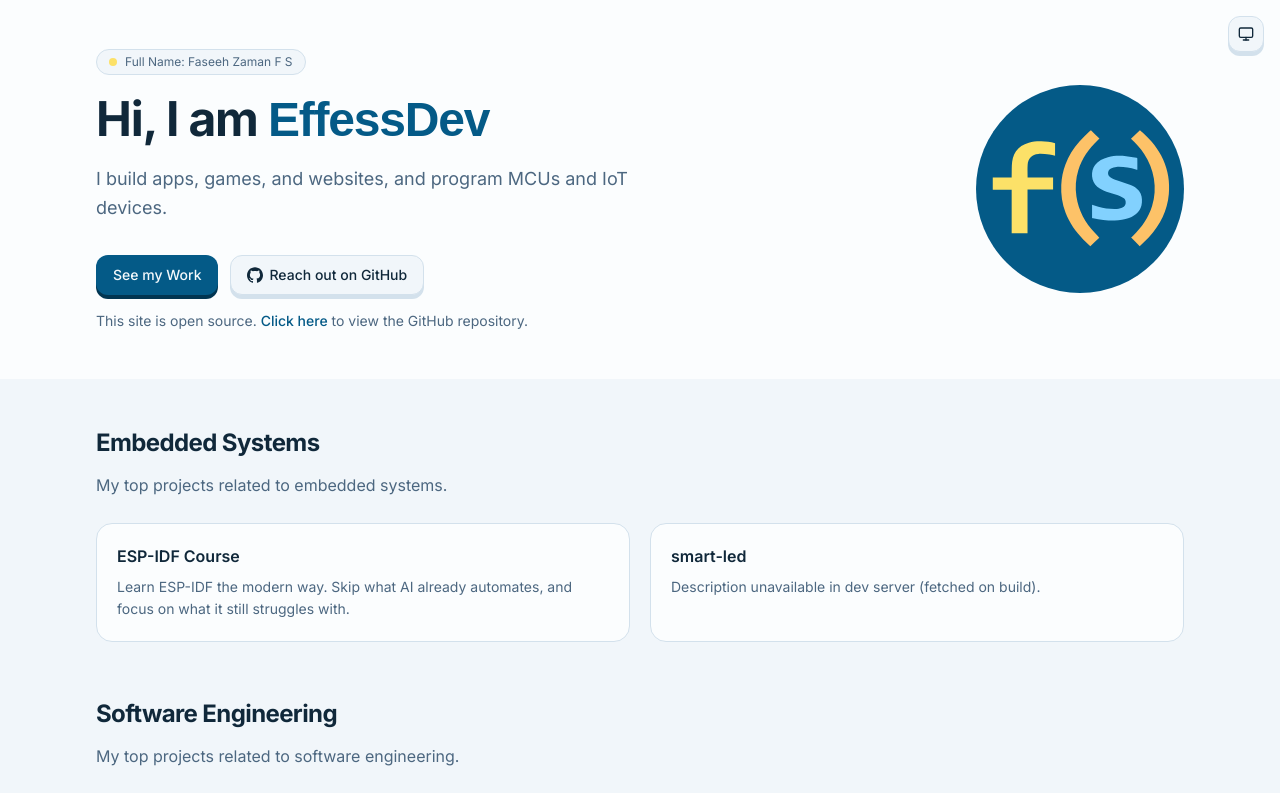
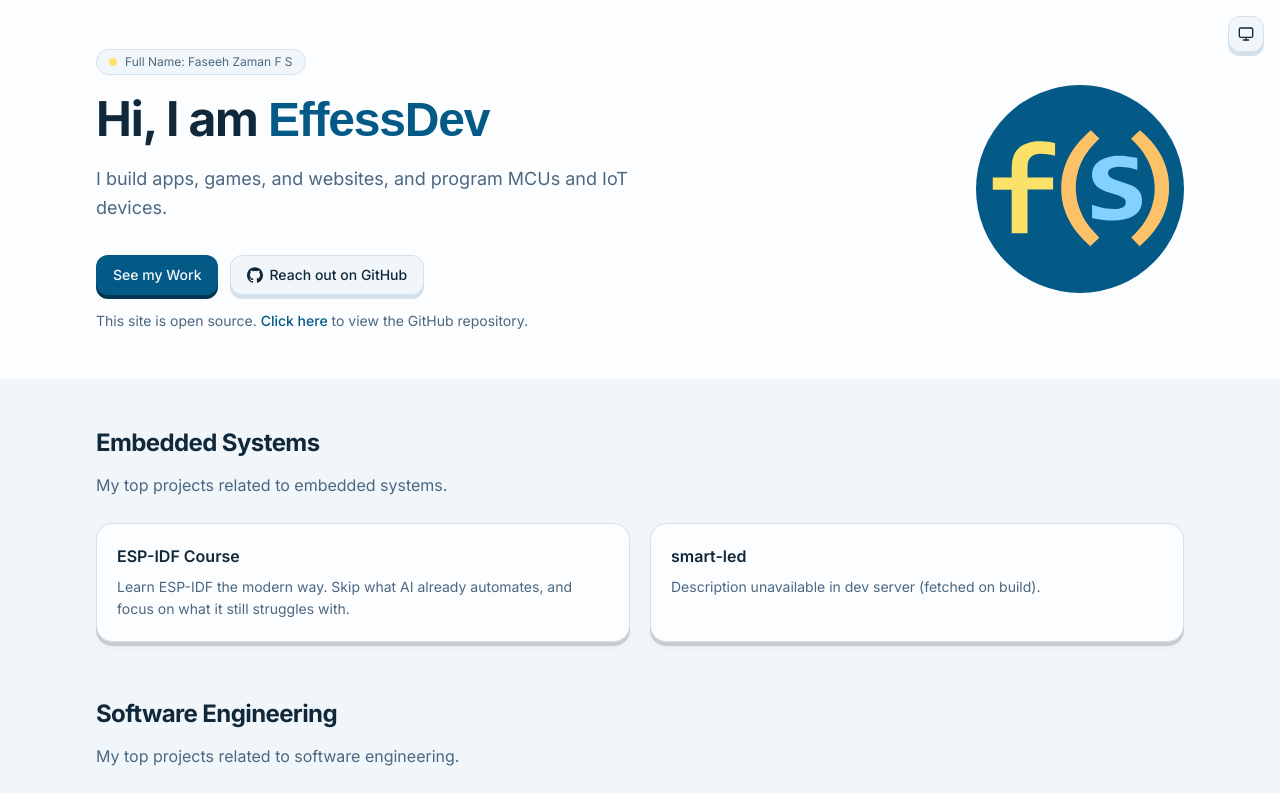
Before and after one commit to effessdev/effessdev.github.io, a Next.js app: page / in a window 1280 px wide. Shown: the top 793 px of the page. Built offline with nearby package versions, Linux system fonts and the light colour scheme; a web font is replaced by a local one.

Commit message:
make cards lifted

```diff
--- a/src/components/repo-card.tsx
+++ b/src/components/repo-card.tsx
@@ -14,7 +14,7 @@ export function RepoCard({ repo }: { repo: Repo }) {
       rel="noreferrer"
       className={cn(
         card,
-        "group flex min-w-0 flex-col gap-2 p-5 transition-colors hover:border-primary/50 hover:bg-muted/40",
+        "group flex min-w-0 flex-col gap-2 p-5 transition-[color,background-color,border-color,box-shadow,translate] duration-150 ease-out hover:border-primary/50 hover:bg-muted/40 hover:translate-y-px hover:shadow-[0_3px_0_0_var(--card-edge),var(--card-lift)] active:translate-y-[3px] active:shadow-[0_1px_0_0_var(--card-edge),var(--card-lift)] active:duration-75",
       )}
     >
       <div className="flex items-center justify-between gap-3">
--- a/src/components/ui.tsx
+++ b/src/components/ui.tsx
@@ -3,8 +3,15 @@ import ReactMarkdown, { type Components } from "react-markdown";
 import remarkGfm from "remark-gfm";
 import { cn, slugify, type TocHeading } from "@/lib/utils";
 
-/** Shared bordered-surface look (list items, articles, nav tiles). */
-export const card = "rounded-2xl border border-border bg-card";
+/**
+ * Shared bordered-surface look (list items, articles, nav tiles) — raised on a
+ * 4px solid edge, like the buttons. `--card-edge` is the darker side shade and
+ * `--card-lift` the soft contact + ambient shadow that grounds it on the page.
+ */
+const CARD_LIFT =
+  "[--card-lift:0_4px_5px_-4px_rgb(0_0_0/0.1),0_9px_12px_-8px_rgb(0_0_0/0.12)] shadow-[0_4px_0_0_var(--card-edge),var(--card-lift)]";
+
+export const card = `rounded-2xl border border-border bg-card [--card-edge:color-mix(in_oklab,var(--color-card),black_15%)] ${CARD_LIFT}`;
 
 /**
  * Each variant also sets `--btn-edge`: the darker shade of its own face that
```
